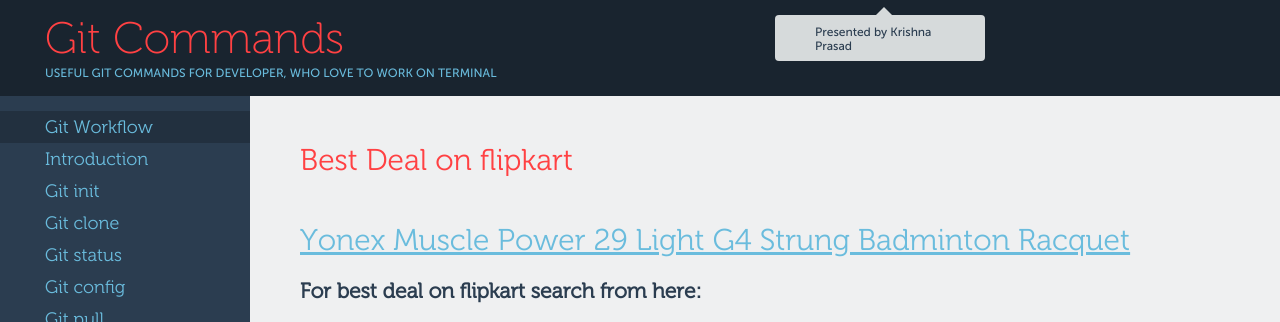
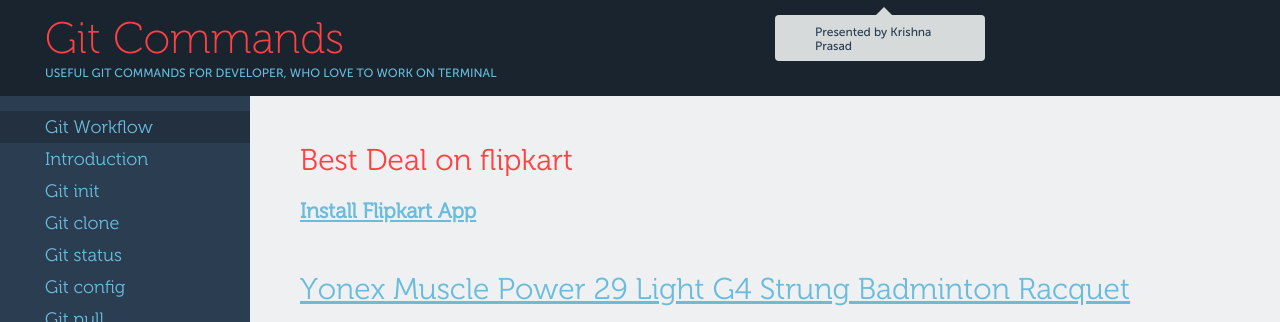
Before and after one commit to krishnaiitd/gitcommands, a Jekyll site: the page built from best-deal-on-flipkart/index.html, in a window 1280 px wide, cut to the strip 0-322 px from the top of the page. Built offline with Jekyll 4.4.1, drawn with Linux system fonts in a browser that asks for light colours; comment, search, counter and statistics services are not loaded.

Commit message:
Install Flipkart App Link
Install Flipkart App link

```diff
--- a/best-deal-on-flipkart/index.html
+++ b/best-deal-on-flipkart/index.html
@@ -9,6 +9,9 @@
     <h2> Best Deal on flipkart</h2>
   </p>
 
+   <p>
+    <h3> <a href="http://affiliate.flipkart.com/install-app?affid=kprasadii"> Install Flipkart App</a></h2>
+  </p>
 
  <p>
   </p>
```
